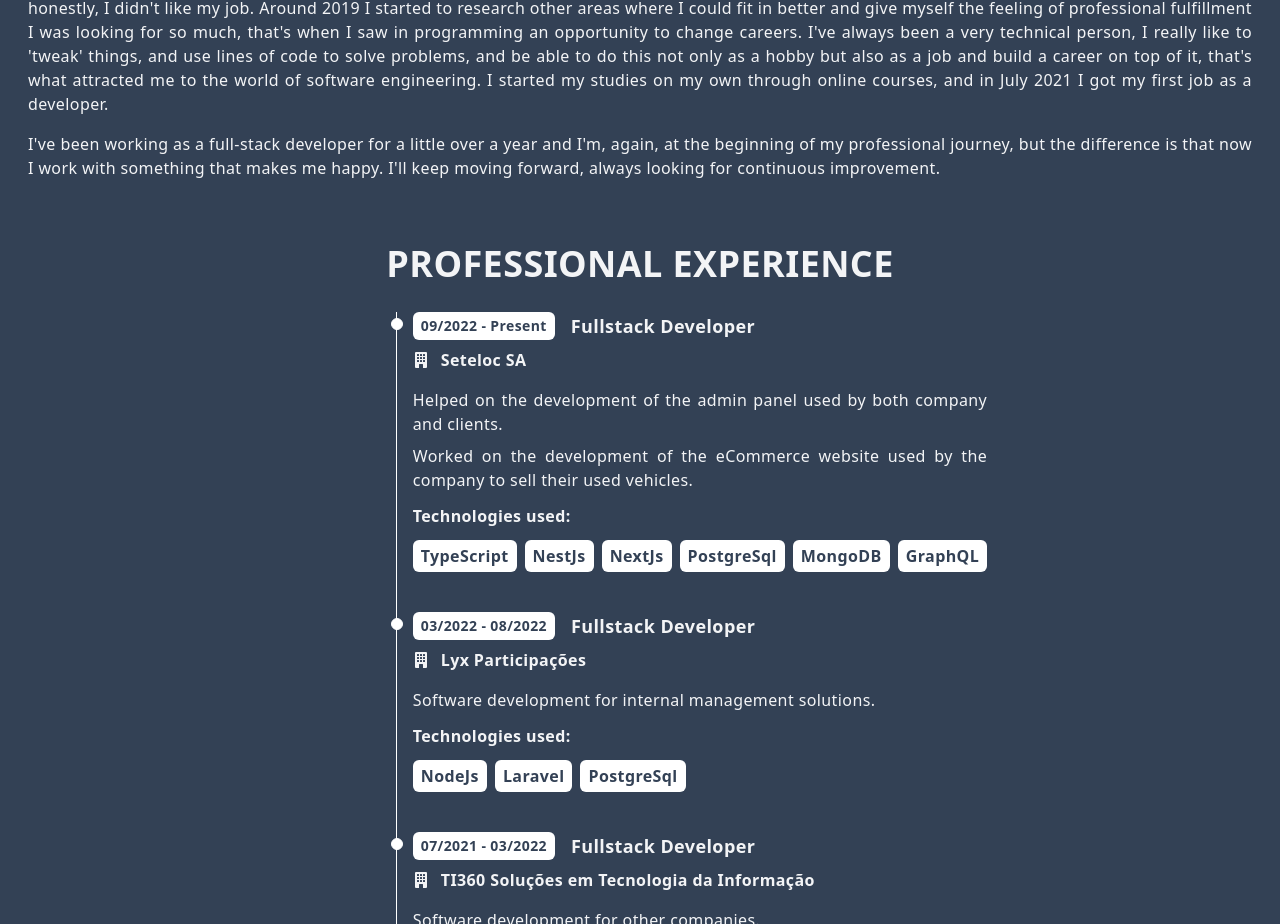
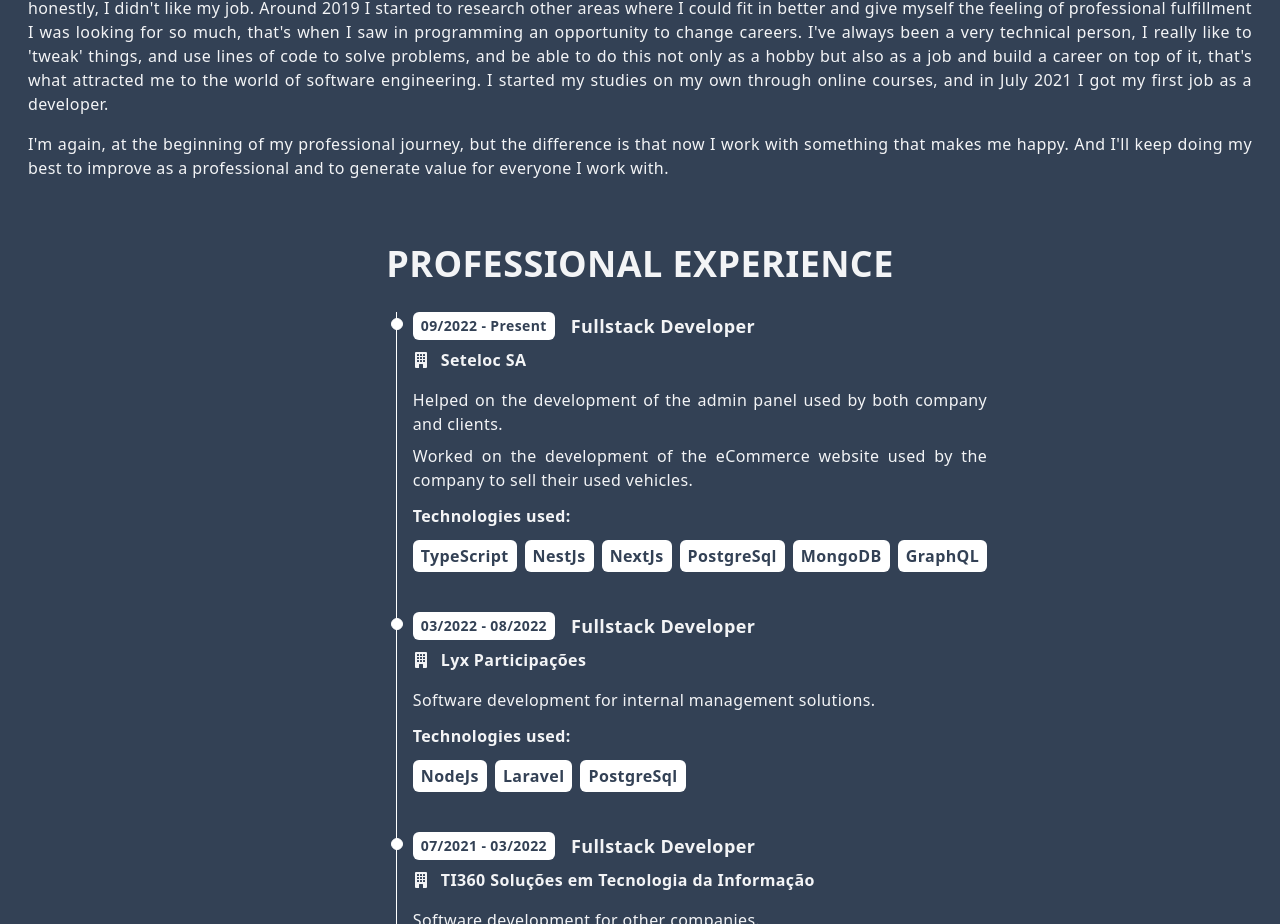
Before and after one commit to SamuelB7/samuel-belo-website, a Next.js app: page / in a window 1280 px wide. Shown: the part 920-1844 px from the top of the page. Built offline with nearby package versions, Linux system fonts and the light colour scheme.

Commit message:
adjustments

```diff
--- a/src/components/LangSelect.tsx
+++ b/src/components/LangSelect.tsx
@@ -33,7 +33,7 @@ function LangSelect() {
 
     return (
         <div className='w-36 max-[420px]:m-0 ml-10' tabIndex={0} onBlur={close}>
-            <div className="flex items-center justify-between gap-2 my-2 border border-white rounded rounded-lg p-2 w-40" onClick={handleOption}>
+            <div className="flex items-center justify-between gap-2 my-2 border border-white rounded-lg p-2 w-40" onClick={handleOption}>
                 <Image src={flag} alt='' width={25} height={25}/>
                 <p>{lang}</p>
                 <FaChevronDown />
--- a/src/i18n.ts
+++ b/src/i18n.ts
@@ -18,7 +18,7 @@ const resources = {
 
       "about_title": "ABOUT ME",
       "about_1": "In 2016 I graduated in Business Administration from PUC-PR and was working in a relatively stable job, however, I didn't feel professionally fulfilled, and honestly, I didn't like my job. Around 2019 I started to research other areas where I could fit in better and give myself the feeling of professional fulfillment I was looking for so much, that's when I saw in programming an opportunity to change careers. I've always been a very technical person, I really like to 'tweak' things, and use lines of code to solve problems, and be able to do this not only as a hobby but also as a job and build a career on top of it, that's what attracted me to the world of software engineering. I started my studies on my own through online courses, and in July 2021 I got my first job as a developer.",
-      "about_2": "I've been working as a full-stack developer for a little over a year and I'm, again, at the beginning of my professional journey, but the difference is that now I work with something that makes me happy. I'll keep moving forward, always looking for continuous improvement.",
+      "about_2": "I'm again, at the beginning of my professional journey, but the difference is that now I work with something that makes me happy. And I'll keep doing my best to improve as a professional and to generate value for everyone I work with.",
 
       "experience_tile": "PROFESSIONAL EXPERIENCE",
       "experience_techs": "Technologies used:",
@@ -56,8 +56,8 @@ const resources = {
       "main_resume": "Currículo",
 
       "about_title": "SOBRE",
-      "about_1": "Em 2016 eu me formei em Administração pela PUC-PR e estava trabalhando em um emprego relativamente estável, porém, eu não me sentia realizado profissionalmente, e sendo bem sincero, eu não gostava nem um pouco do meu trabalho. <br/>Por volta de 2019 eu comecei a pesquisar outras áreas em que eu poderia me encaixar melhor e me dar o sentimento de realização profissional que eu tanto buscava, foi aí que eu vi na programação uma oportunidade de mudar de carreira. Eu sempre fui uma pessoa muito técnica, gosto muito de 'fuçar' as coisas, e usar linhas de código para solucionar problemas e poder fazer isso não só por hobby, mas também como trabalho e construir uma carreira em cima disso, foi o que me atraiu para o mundo do desenvolvimento de sistemas, pra mim foi como unir o útil ao agradável. Comecei os meus estudos por conta própria através de cursos na internet, até que em Julho de 2021 eu consegui meu primeiro emprego como desenvolvedor.",
-      "about_2": "Faz pouco mais de um ano que trabalho como desenvolvedor fullstack e estou, novamente, no começo da minha jornada profissional, mas a diferença é que agora eu trabalho com algo que me faz feliz. Continuo seguindo em frente, melhorando continuamente e buscando acima de tudo, fazer a diferença no meu trabalho.",
+      "about_1": "Em 2016 eu me formei em Administração pela PUC-PR e estava trabalhando em um emprego relativamente estável, porém, eu não me sentia realizado profissionalmente, e sendo bem sincero, eu não gostava nem um pouco do meu trabalho. Por volta de 2019 eu comecei a pesquisar outras áreas em que eu poderia me encaixar melhor e me dar o sentimento de realização profissional que eu tanto buscava, foi aí que eu vi na programação uma oportunidade de mudar de carreira. Eu sempre fui uma pessoa muito técnica, gosto muito de 'fuçar' as coisas, e usar linhas de código para solucionar problemas e poder fazer isso não só por hobby, mas também como trabalho e construir uma carreira em cima disso, foi o que me atraiu para o mundo do desenvolvimento de sistemas, pra mim foi como unir o útil ao agradável. Comecei os meus estudos por conta própria através de cursos na internet, até que em Julho de 2021 eu consegui meu primeiro emprego como desenvolvedor.",
+      "about_2": "Eu estou novamente, no começo da minha jornada profissional, mas a diferença é que agora eu trabalho com algo que me faz feliz. E vou continuar fazendo o meu melhor para melhorar como profissional e gerar valor para todos com quem trabalho.",
 
       "experience_tile": "EXPERIÊNCIA PROFISSIONAL",
       "experience_techs": "Tecnologias utilizadas:",
```
Also changed, not shown: src/pages/index.tsx (+0 -8 lines).
